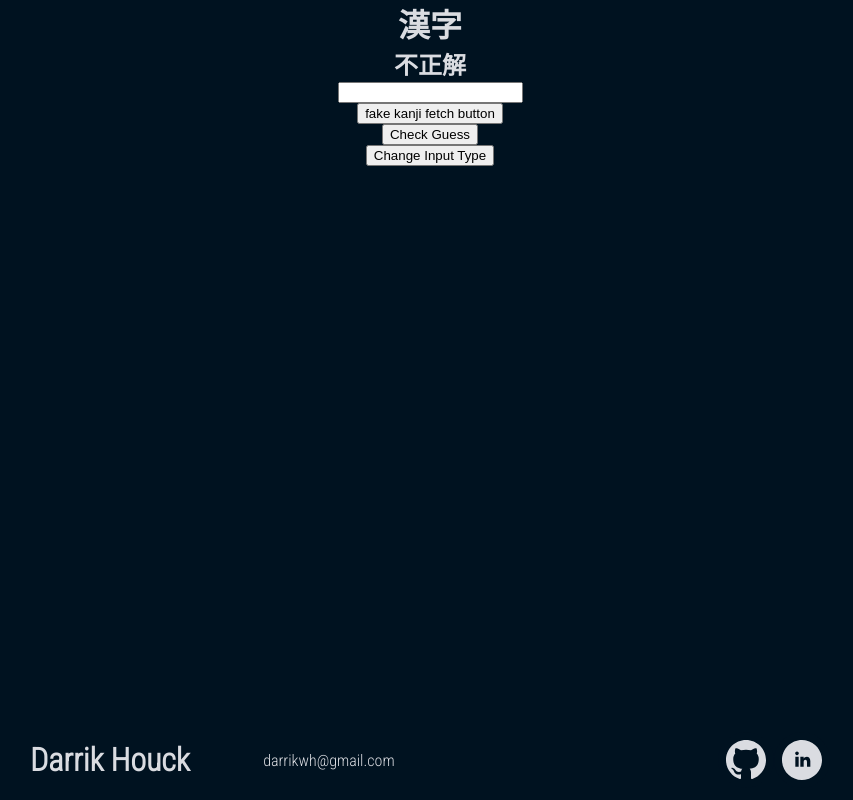
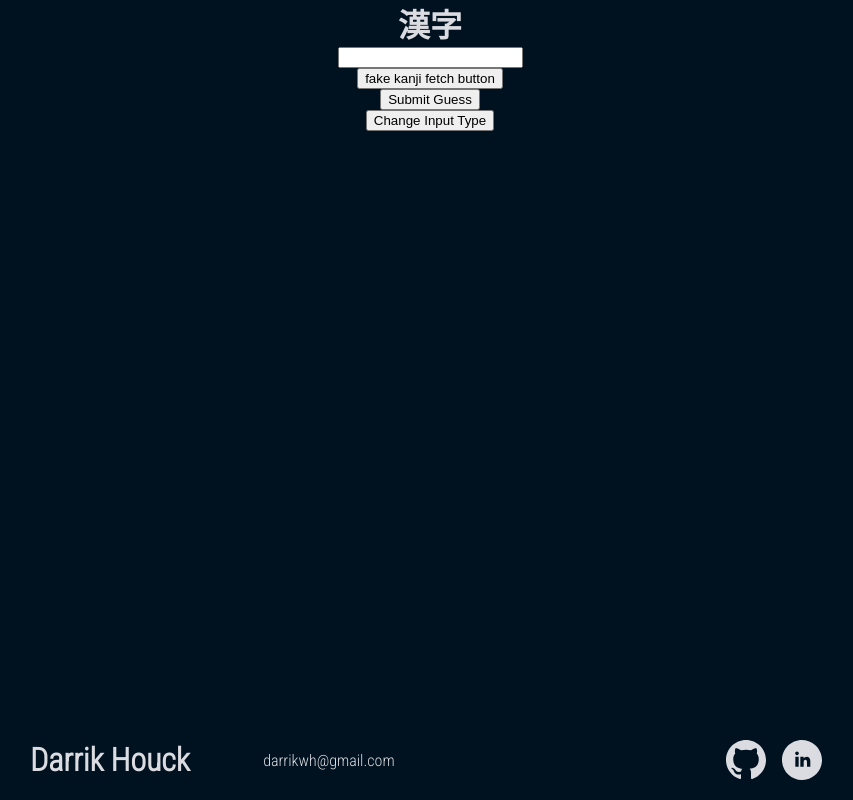
Before and after one commit to Daarrik/kanji-guess-v2, a React (Create React App) app: page / in a window 1280 px wide. Shown: the whole page, without its empty margins (210-1063 px from the left). Built offline with nearby package versions, Linux system fonts and the light colour scheme.

Commit message:
reorganize component tree for separate screens

```diff
--- a/src/App.tsx
+++ b/src/App.tsx
@@ -1,18 +1,18 @@
-import KanjiProvider from "./components/context/KanjiProvider";
-import GuessProvider from "./components/context/GuessProvider";
+import { useContext } from "react";
+import { GuessContext } from "./components/context/GuessProvider";
 import Game from "./components/Game";
+import Results from "./components/context/Results";
 import Footer from "./components/Footer";
 
 const App: React.FC = () => {
+  const { guessed } = useContext(GuessContext);
+
   return (
     <div>
-      <KanjiProvider>
-        <GuessProvider>
-          <main id="main" className="flex-center">
-            <Game />
-          </main>
-        </GuessProvider>
-      </KanjiProvider>
+      <main id="main" className="flex-center">
+        {!guessed ? <Game /> : <Results />}
+      </main>
+
       <Footer />
     </div>
   );
--- a/src/components/Game.tsx
+++ b/src/components/Game.tsx
@@ -3,20 +3,18 @@ import { KanjiContext } from "./context/KanjiProvider";
 import { GuessContext } from "./context/GuessProvider";
 import TextInput from "./input/TextInput";
 import BoxInput from "./input/BoxInput";
-import Check from "./input/Check";
+import Submit from "./input/Submit";
 
 const Game: React.FC = () => {
   const [textInput, setTextInput] = useState(true);
-  const { kanji, reading, newKanji } = useContext(KanjiContext);
-  const { guessed } = useContext(GuessContext);
+  const { kanji, newKanji } = useContext(KanjiContext);
 
   return (
     <div id="game">
       <h1 className="text-jp">{kanji}</h1>
-      <h2 className="text-jp">{guessed ? "正解" : "不正解"}</h2>
       {textInput ? <TextInput /> : <BoxInput />}
       <button onClick={newKanji}>fake kanji fetch button</button>
-      <Check />
+      <Submit />
       <button onClick={() => setTextInput(!textInput)}>
         Change Input Type
       </button>
--- /dev/null
+++ b/src/components/context/Results.tsx
@@ -0,0 +1,12 @@
+import { useContext } from "react";
+import { GuessContext } from "./GuessProvider";
+import { KanjiContext } from "./KanjiProvider";
+
+const Results: React.FC = () => {
+  const { reading } = useContext(KanjiContext);
+  const { guess } = useContext(GuessContext);
+
+  return <div>{reading === guess ? "correct" : "incorrect"}</div>;
+};
+
+export default Results;
--- a/src/components/input/Check.tsx
+++ /dev/null
@@ -1,22 +0,0 @@
-import { useContext } from "react";
-import { KanjiContext } from "../context/KanjiProvider";
-import { GuessContext } from "../context/GuessProvider";
-
-const Check: React.FC = () => {
-  const { reading } = useContext(KanjiContext);
-  const { guess, setGuess, setGuessed } = useContext(GuessContext);
-
-  const handleGuess = () => {
-    if (guess === reading) {
-      setGuessed(true);
-      setGuess("");
-    } else {
-      setGuessed(false);
-      setGuess("");
-    }
-  };
-
-  return <button onClick={handleGuess}>Check Guess</button>;
-};
-
-export default Check;
--- /dev/null
+++ b/src/components/input/Submit.tsx
@@ -0,0 +1,10 @@
+import { useContext } from "react";
+import { GuessContext } from "../context/GuessProvider";
+
+const Submit: React.FC = () => {
+  const { setGuessed } = useContext(GuessContext);
+
+  return <button onClick={() => setGuessed(true)}>Submit Guess</button>;
+};
+
+export default Submit;
--- a/src/index.tsx
+++ b/src/index.tsx
@@ -2,10 +2,16 @@ import React from "react";
 import ReactDOM from "react-dom";
 import "./index.css";
 import App from "./App";
+import KanjiProvider from "./components/context/KanjiProvider";
+import GuessProvider from "./components/context/GuessProvider";
 
 ReactDOM.render(
   <React.StrictMode>
-    <App />
+    <KanjiProvider>
+      <GuessProvider>
+        <App />
+      </GuessProvider>
+    </KanjiProvider>
   </React.StrictMode>,
   document.getElementById("root")
 );
```
